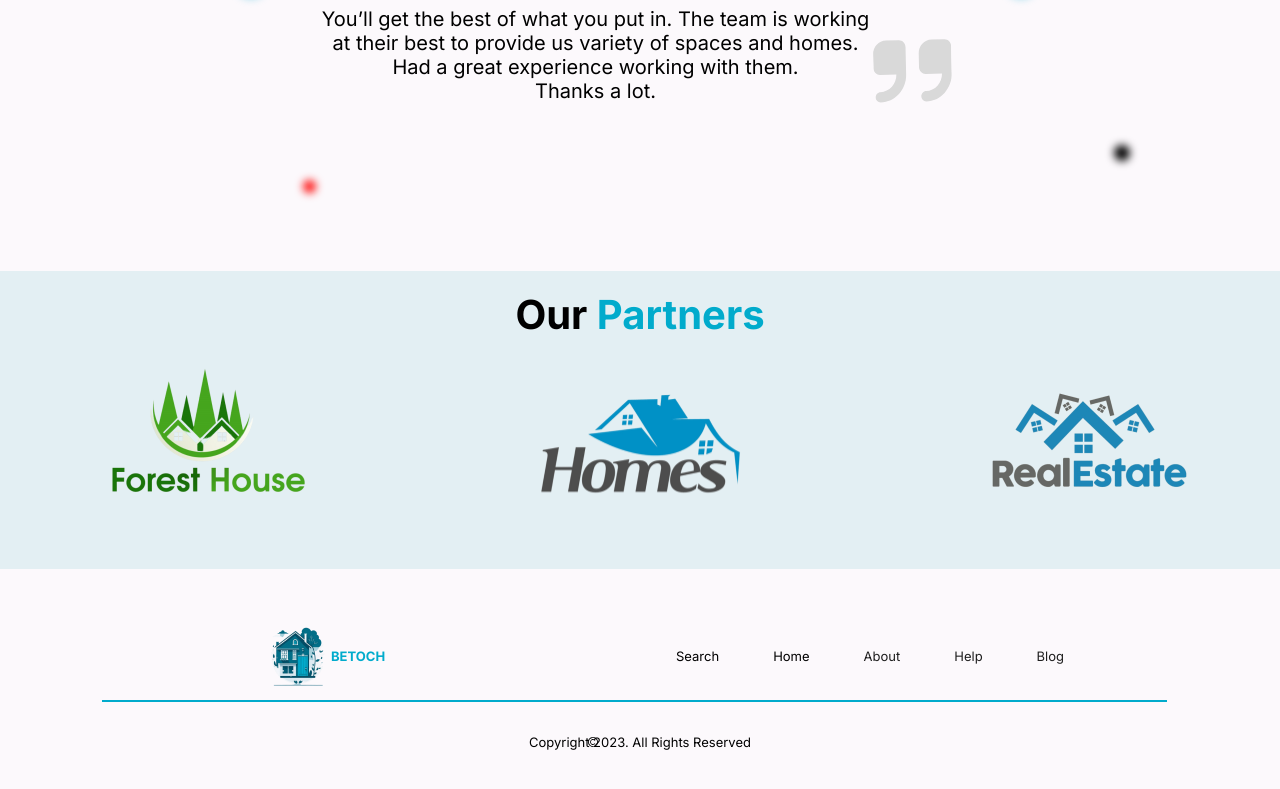
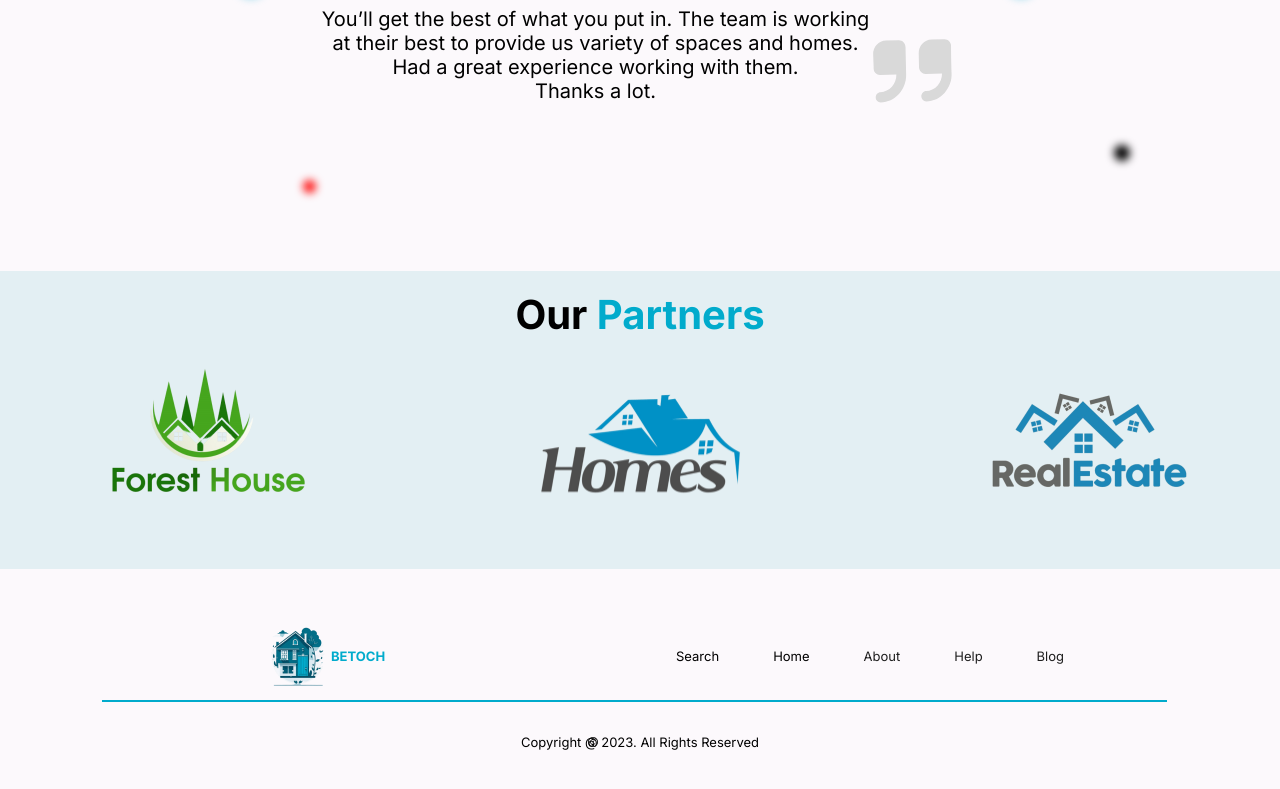
Before and after one commit to fiker31/Betoch-website, a React (Create React App) app: page / in a window 1280 px wide. Shown: the part 2845-3634 px from the top of the page. Built offline with nearby package versions, Linux system fonts and the light colour scheme.

Commit message:
Footer Added icon

```diff
--- a/src/pages/RealEstateLandingPage.tsx
+++ b/src/pages/RealEstateLandingPage.tsx
@@ -585,7 +585,7 @@ const RealEstateLandingPage: FunctionComponent = () => {
       </div>
       <div className={styles.realEstateLandingPageItem} />
       <div className={styles.copyright2023All}>
-        Copyright 2023. All Rights Reserved
+        Copyright @ 2023. All Rights Reserved
       </div>
       <img className={styles.copyright1Icon} alt="" src="/copyright-1.svg" />
     </div>
```
